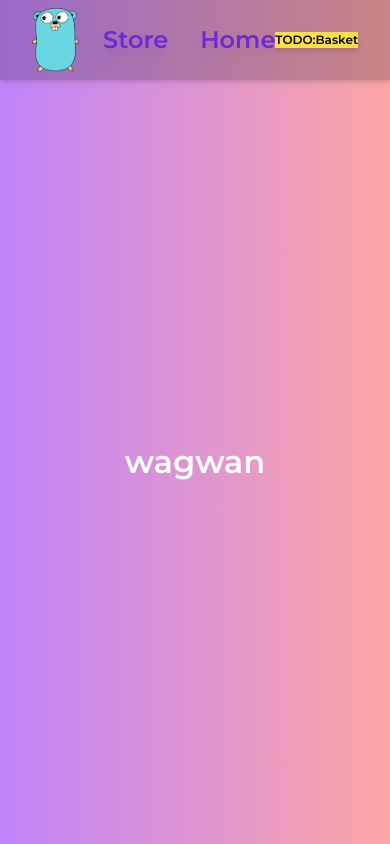
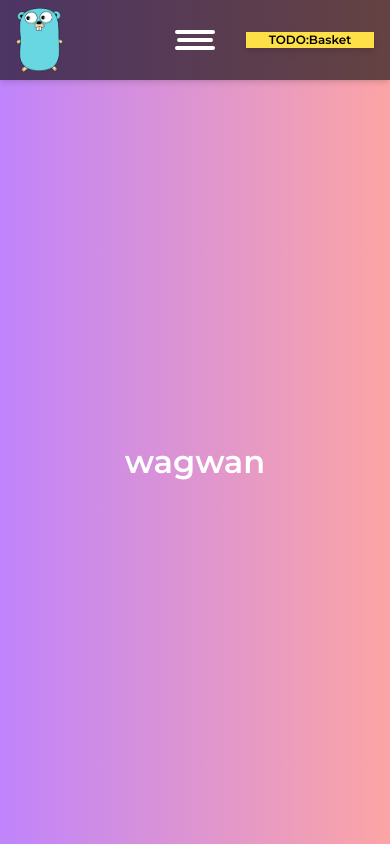
Before and after one commit to FabioSVBBD/code-shop, a React (Create React App) app: page / in a window 390 px wide. Built offline with nearby package versions, Linux system fonts and the light colour scheme.

Commit message:
Fixed mobile view for header navigation

```diff
--- a/src/components/Anchor.tsx
+++ b/src/components/Anchor.tsx
@@ -1,15 +1,21 @@
+import classNames from 'classnames';
 import { Link } from 'react-router-dom';
 
 interface Config {
   to: string;
   children: any;
+  className?: string;
 }
 
-export const Anchor: React.FC<Config> = ({ to, children }) => (
-  <Link
-    to={to}
-    className="text-2xl transition-all text-violet-700 drop-shadow-xl hover:text-violet-600 hover:underline"
-  >
-    {children}
-  </Link>
-);
+export const Anchor: React.FC<Config> = ({ to, children, className }) => {
+  const anchorClass = classNames(
+    'text-2xl transition-all text-violet-700 drop-shadow-xl hover:text-violet-600 hover:underline',
+    className
+  );
+
+  return (
+    <Link to={to} className={anchorClass}>
+      {children}
+    </Link>
+  );
+};
--- /dev/null
+++ b/src/components/BurgerMenu.tsx
@@ -0,0 +1,47 @@
+import classNames from 'classnames';
+import { useRef, useState } from 'react';
+
+interface Config {
+  className?: string;
+  options?: JSX.Element[];
+}
+
+export const BurgerMenu: React.FC<Config> = ({ className, options }) => {
+  const [menuOpen, setMenuOpen] = useState(false);
+  const burgerRef = useRef<HTMLElement>(null);
+
+  const burgerClass = classNames(
+    'space-y-1 flex flex-col items-center cursor-pointer',
+    className
+  );
+
+  return (
+    <>
+      <section
+        ref={burgerRef}
+        className={burgerClass}
+        onClick={() => setMenuOpen((open) => !open)}
+      >
+        <div className="w-10 h-1 bg-white rounded-lg sm:bg-gray-800" />
+        <div className="h-1 bg-white rounded-lg sm:bg-gray-800 w-9" />
+        <div className="w-10 h-1 bg-white rounded-lg sm:bg-gray-800" />
+      </section>
+
+      {menuOpen && (
+        <ul
+          className="absolute left-0 flex flex-col w-full text-center bg-black/[.6] rounded-b-md"
+          style={{
+            // @ts-ignore TODO: remove the ignore
+            top: burgerRef.current?.parentNode?.getBoundingClientRect().height,
+          }}
+        >
+          {options?.map((option) => (
+            <li className="border-b-2 border-black/[.2] last:border-b-0 flex items-center py-2 justify-center">
+              {option}
+            </li>
+          ))}
+        </ul>
+      )}
+    </>
+  );
+};
--- a/src/components/Header.tsx
+++ b/src/components/Header.tsx
@@ -1,15 +1,27 @@
-import { Link } from 'react-router-dom';
 import { Golang } from '../assets';
 import { Anchor } from './Anchor';
+import { BurgerMenu } from './BurgerMenu';
 
 export const Header = () => {
   return (
-    <header className="bg-black/[.2] shadow-md w-full flex py-2 px-8 items-center justify-between">
+    <header className="bg-black/[.6] sm:bg-black/[.2] shadow-md w-full flex px-4 py-2 sm:px-8 items-center justify-between">
       <aside className="w-32">
         <img src={Golang} alt="Golang" className="h-16" />
       </aside>
 
-      <ul className="flex gap-x-8">
+      <BurgerMenu
+        className="sm:hidden"
+        options={[
+          <Anchor to="/store" className="text-white">
+            Store
+          </Anchor>,
+          <Anchor to="/" className="text-white">
+            Home
+          </Anchor>,
+        ]}
+      />
+
+      <ul className="hidden sm:flex gap-x-8">
         <Anchor to="/store">Store</Anchor>
         <Anchor to="/">Home</Anchor>
       </ul>
--- a/src/components/index.ts
+++ b/src/components/index.ts
@@ -4,3 +4,4 @@ export * from './LanguageLogo';
 export * from './Header';
 export * from './Body';
 export * from './Footer';
+export * from './BurgerMenu';
--- a/src/pages/Store.tsx
+++ b/src/pages/Store.tsx
@@ -1,7 +1,6 @@
 import { Outlet, useOutlet } from 'react-router-dom';
+import { Background, Header, LanguageLogo, Footer } from '../components';
 import { Cpp, Golang, Javascript, Python, Rust } from '../assets';
-import { Background, Header, LanguageLogo } from '../components';
-import { Footer } from '../components';
 
 export const Store = () => {
   const outlet = useOutlet();
--- a/src/reportWebVitals.ts
+++ /dev/null
@@ -1,15 +0,0 @@
-import { ReportHandler } from 'web-vitals';
-
-const reportWebVitals = (onPerfEntry?: ReportHandler) => {
-  if (onPerfEntry && onPerfEntry instanceof Function) {
-    import('web-vitals').then(({ getCLS, getFID, getFCP, getLCP, getTTFB }) => {
-      getCLS(onPerfEntry);
-      getFID(onPerfEntry);
-      getFCP(onPerfEntry);
-      getLCP(onPerfEntry);
-      getTTFB(onPerfEntry);
-    });
-  }
-};
-
-export default reportWebVitals;
```
Also changed, not shown: src/setupTests.ts (deleted, +0 -5 lines).
